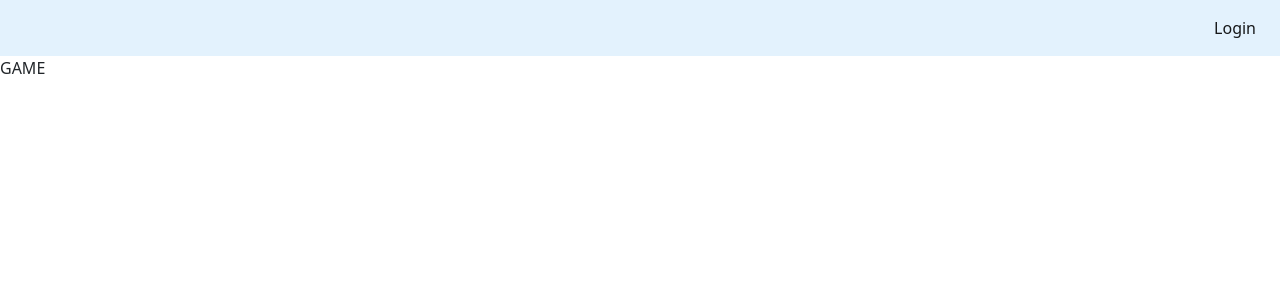
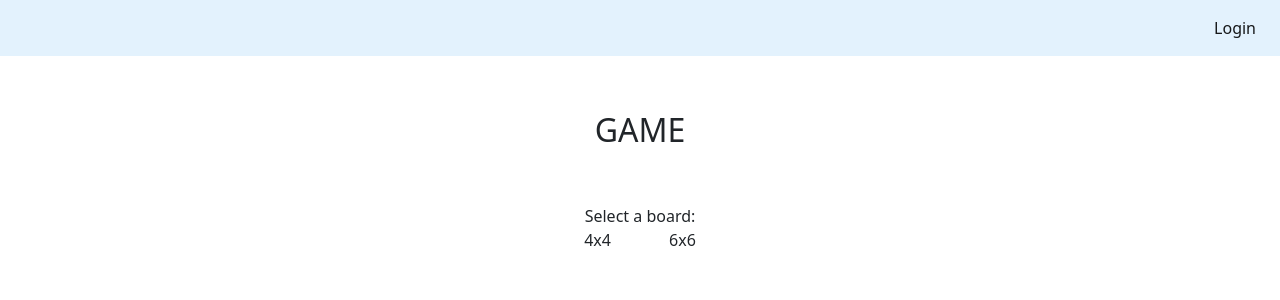
Before and after one commit to Briansangermano/MemoryGameVue, a Vue app: page /game in a window 1280 px wide. Shown: the top 300 px of the page. Built offline with nearby package versions, Linux system fonts and the light colour scheme.

Commit message:
Implement login and page of game

```diff
--- a/src/components/Game.vue
+++ b/src/components/Game.vue
@@ -1,13 +1,157 @@
 <template>
-  <div>GAME</div>
+  <div class="container">
+    <div class="title">GAME</div>
+    <div>Select a board:</div>
+    <div class="container-block">
+      <div @click="pushMoreCards(4)">4x4</div>
+      <div @click="pushMoreCards(6)">6x6</div>
+    </div>
+    <div class="container-cards">
+      <div v-for="card in cards" :key="card.id" @click="checkCard(card)">
+        <button v-if="!card.checked" class="card noChecked">{{card.number}}</button>
+        <button disabled v-else class="card checked">{{card.number}}</button>
+      </div>
+    </div>
+  </div>
 </template>
 
 <script>
 export default {
+  data: () => {
+    return {
+      cards: [],
+      selected: []
+    };
+  },
 
+  methods: {
+    checkCard(cardSelected) {
+      // Cambia el estado de la card a Checked
+      cardSelected.checked = !cardSelected.checked;
+      // Filtra las card checkeadas y las pushea a un nuevo array
+      this.cards.filter(c => c === cardSelected && this.selected.push(c))
+      // Valida que el array tenga una longitud par
+      if (this.selected.length % 2 === 0) {
+        const Object1 = this.selected[this.selected.length - 2];
+        const Object2 = this.selected[this.selected.length - 1];
+        // Compara el penultimo objeto del array con el ultimo
+        if (Object1.number === Object2.number) {
+          // Si son iguales filtra y elimina esos objeron de el array cards
+          const newCards = this.cards.filter(card => (card !== Object1) && (card !== Object2) && card)
+          setTimeout(() => {
+            return this.cards = newCards
+          }, 1000);
+        } else {
+          setTimeout(() => {
+            return this.cards.forEach(element => element.checked = false);
+          }, 1000);
+        }
+      }
+    },
+
+    pushMoreCards(value) {
+      if (value === 4) {
+          this.cards = [
+          {id: 0, number: 1, checked: false},
+          {id: 1, number: 2, checked: false},
+          {id: 2, number: 3, checked: false},
+          {id: 3, number: 1, checked: false},
+          {id: 4, number: 3, checked: false},
+          {id: 5, number: 2, checked: false},
+          {id: 6, number: 4, checked: false},
+          {id: 7, number: 5, checked: false},
+          {id: 8, number: 5, checked: false},
+          {id: 9, number: 4, checked: false},
+          {id: 10, number: 6, checked: false},
+          {id: 11, number: 8, checked: false},
+          {id: 12, number: 7, checked: false},
+          {id: 13, number: 6, checked: false},
+          {id: 14, number: 7, checked: false},
+          {id: 15, number: 8, checked: false},
+        ]
+      }
+      if (value === 6) {
+          this.cards = [
+          {id: 0, number: 1, checked: false},
+          {id: 1, number: 2, checked: false},
+          {id: 2, number: 3, checked: false},
+          {id: 3, number: 1, checked: false},
+          {id: 4, number: 3, checked: false},
+          {id: 5, number: 2, checked: false},
+          {id: 6, number: 4, checked: false},
+          {id: 7, number: 5, checked: false},
+          {id: 8, number: 5, checked: false},
+          {id: 9, number: 4, checked: false},
+          {id: 10, number: 6, checked: false},
+          {id: 11, number: 8, checked: false},
+          {id: 12, number: 7, checked: false},
+          {id: 13, number: 6, checked: false},
+          {id: 14, number: 7, checked: false},
+          {id: 15, number: 8, checked: false},
+          {id: 16, number: 9, checked: false},
+          {id: 17, number: 10, checked: false},
+          {id: 18, number: 11, checked: false},
+          {id: 19, number: 12, checked: false},
+          {id: 20, number: 10, checked: false},
+          {id: 21, number: 13, checked: false},
+          {id: 22, number: 14, checked: false},
+          {id: 23, number: 12, checked: false},
+          {id: 24, number: 14, checked: false},
+          {id: 25, number: 15, checked: false},
+          {id: 26, number: 16, checked: false},
+          {id: 27, number: 16, checked: false},
+          {id: 28, number: 11, checked: false},
+          {id: 29, number: 15, checked: false},
+          {id: 30, number: 9, checked: false},
+          {id: 31, number: 13, checked: false},
+          {id: 32, number: 17, checked: false},
+          {id: 33, number: 18, checked: false},
+          {id: 34, number: 17, checked: false},
+          {id: 35, number: 18, checked: false},
+        ]
+      }
+    }
+  },
 }
 </script>
 
 <style>
+  .title {
+    margin: 50px 0;
+    font-size: 2em;
+  }
 
+  .container-block {
+    display: flex;
+    justify-content: space-between;
+
+    width: 10%;
+    margin-bottom: 30px;
+  }
+
+  .container-cards {
+    display: flex;
+    flex-wrap: wrap;
+    width: 50%;
+    justify-content: center;
+    align-content: center;
+  }
+
+  .card.noChecked{
+    justify-content: center;
+    align-items: center;
+    margin: 5px;
+    width: 100px;
+    height: 100px;
+    color: cornflowerblue;
+    background-color: cornflowerblue;
+  }
+
+  .card.checked {
+    justify-content: center;
+    align-items: center;
+    margin: 5px;
+    width: 100px;
+    height: 100px;
+  }
 </style>
--- a/src/components/Profile.vue
+++ b/src/components/Profile.vue
@@ -23,7 +23,7 @@ import { mapState } from "vuex";
 
 export default {
 
-   data: () => {
+  data: () => {
     return {
       email: "",
       password: "",
```
